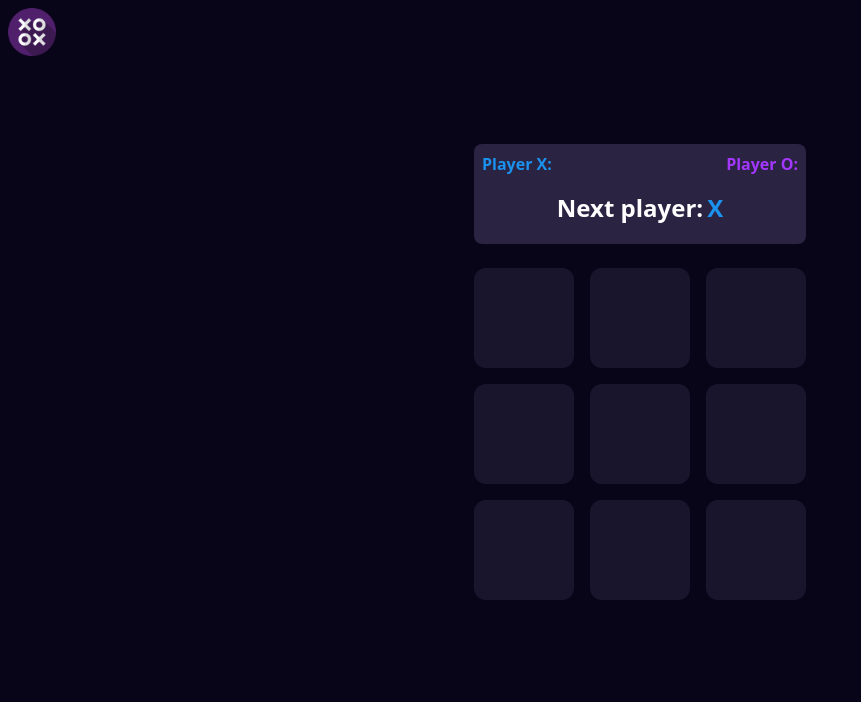
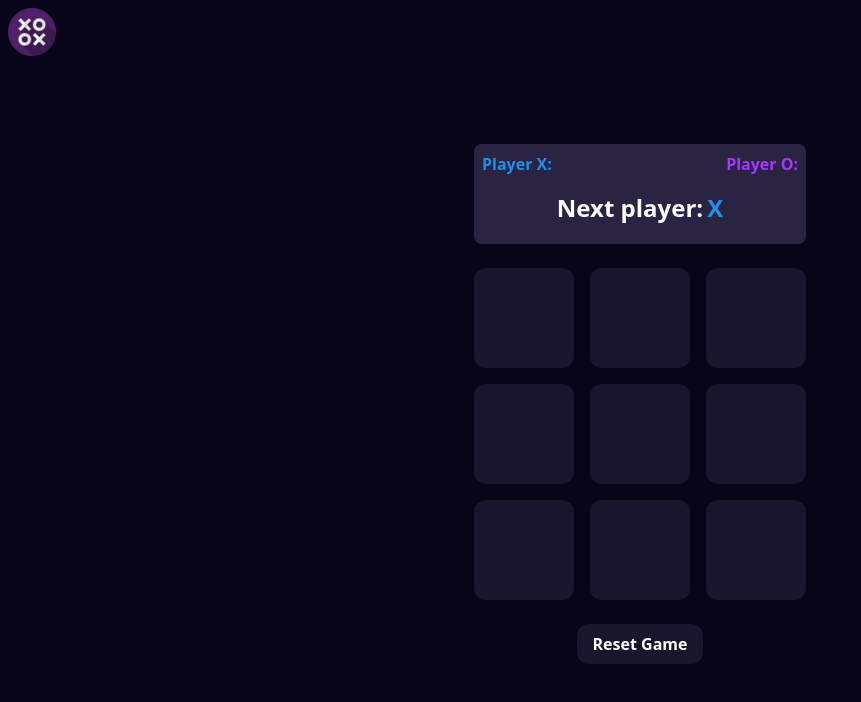
Before and after one commit to IgorDyshuk/tic-tac-toe-game, a React (Vite) app in the folder tic-tac-toe/: page /#/ in a window 1280 px wide. Shown: the top 702 px of the page, without its empty margins (0-861 px from the left). Built offline with nearby package versions, Linux system fonts and the light colour scheme.

Commit message:
Add Reset Button

```diff
--- a/tic-tac-toe/src/pages/game-page.jsx
+++ b/tic-tac-toe/src/pages/game-page.jsx
@@ -26,6 +26,10 @@ export default function Board() {
         setXIsNext(!xIsNext);
     }
 
+    function resetGame() {
+        setSquares(Array(9).fill(null));
+        setXIsNext(true);
+    }
 
     return (
         <>
@@ -57,6 +61,9 @@ export default function Board() {
                     ))}
                 </div>
             </div>
+            <button onClick={resetGame} className="bg-[#19152c] hover:bg-[#2a2342] text-white font-bold py-2 px-4 rounded-xl mt-6">
+                Reset Game
+            </button>
         </>
     );
 }
```
